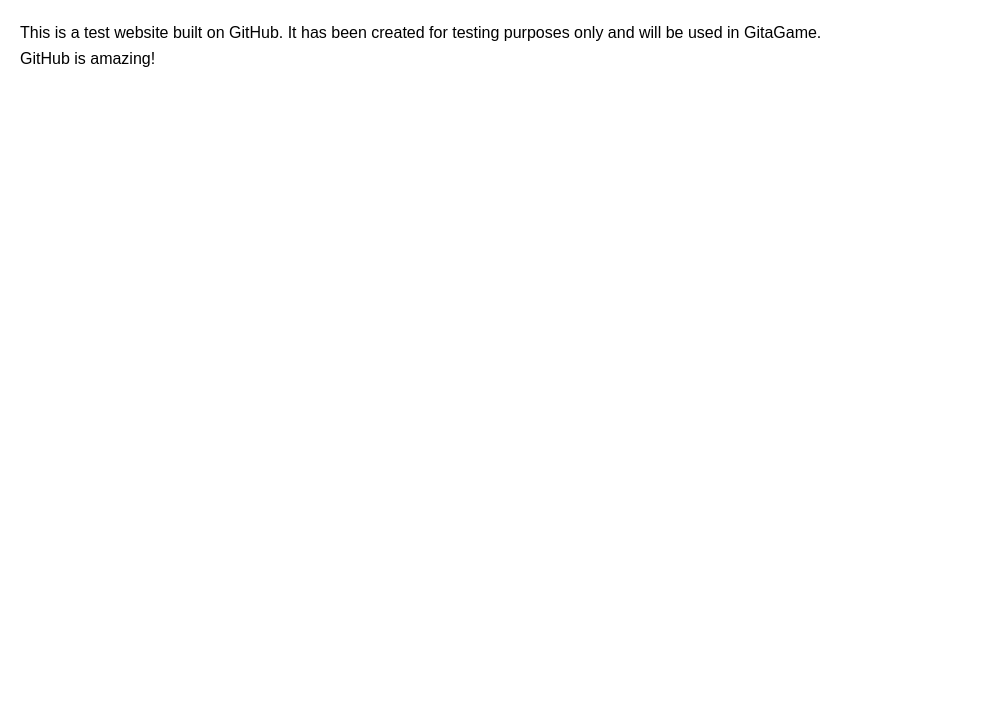
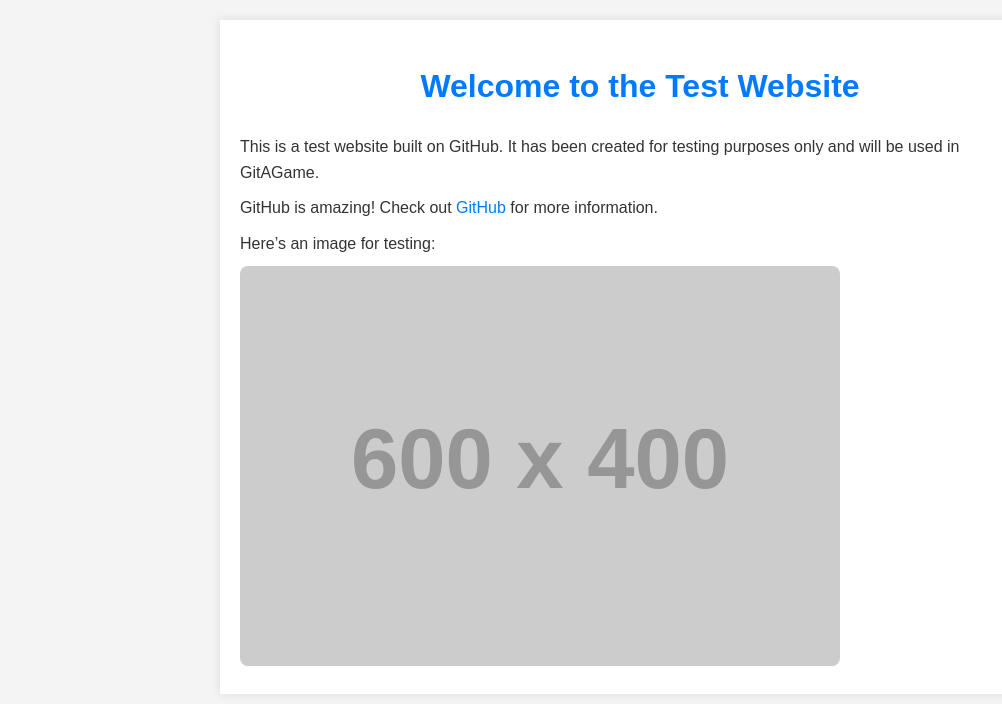
Before and after one commit to uploaded-sys/tests-for-features, a plain HTML site: page index.html in a window 1280 px wide. Shown: the whole page, without its empty margins (0-1002 px from the left). Drawn offline with Linux system fonts and the light colour scheme; placeholder pictures from the web are drawn by us.

Commit message:
Update index.html

```diff
--- a/index.html
+++ b/index.html
@@ -9,18 +9,50 @@
       font-family: Arial, sans-serif;
       line-height: 1.6;
       margin: 20px;
+      background-color: #f4f4f4;
+      color: #333;
+    }
+    h1 {
+      text-align: center;
+      color: #007bff;
     }
     p {
-      margin: 0;
+      margin: 0 0 10px 0;
+    }
+    a {
+      color: #007bff;
+      text-decoration: none;
+    }
+    a:hover {
+      text-decoration: underline;
+    }
+    .container {
+      max-width: 800px;
+      margin: 0 auto;
+      padding: 20px;
+      background-color: #fff;
+      box-shadow: 0 0 10px rgba(0, 0, 0, 0.1);
+    }
+    img {
+      max-width: 100%;
+      height: auto;
+      border-radius: 8px;
     }
   </style>
 </head>
 <body>
-  <p>
-    This is a test website built on GitHub. It has been created for testing purposes only and will be used in GitaGame.
-  </p>
-  <p>
-    GitHub is amazing!
-  </p>
+  <div class="container">
+    <h1>Welcome to the Test Website</h1>
+    <p>
+      This is a test website built on GitHub. It has been created for testing purposes only and will be used in GitAGame.
+    </p>
+    <p>
+      GitHub is amazing! Check out <a href="https://github.com">GitHub</a> for more information.
+    </p>
+    <p>
+      Here’s an image for testing:
+    </p>
+    <img src="https://via.placeholder.com/600x400" alt="Placeholder Image">
+  </div>
 </body>
 </html>
```
